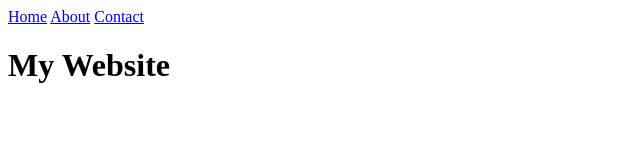
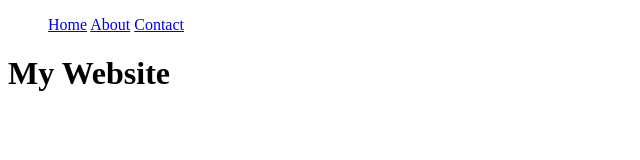
Before and after one commit to mainesource/Profile_Website, a plain HTML site: page index.html in a window 1280 px wide. Shown: the whole page, without its empty margins (0-640 px from the left). Drawn offline with Linux system fonts and the light colour scheme.

Commit message:
changed to list

```diff
--- a/index.html
+++ b/index.html
@@ -6,10 +6,12 @@
   <title>Corey Robinson Profile Website</title>
 </head>
 <body>
-  <nav>
-    <a href="index.html">Home</a>
-    <a href="index.html">About</a>
-    <a href="index.html">Contact</a>
+  <nav class="menu">
+    <ul>
+      <il><a href="index.html">Home</a></il>
+      <il><a href="index.html">About</a></il>
+      <il><a href="index.html">Contact</a></il>
+    </ul>
   </nav>
   <h1>My Website</h1>
 </body>
```
